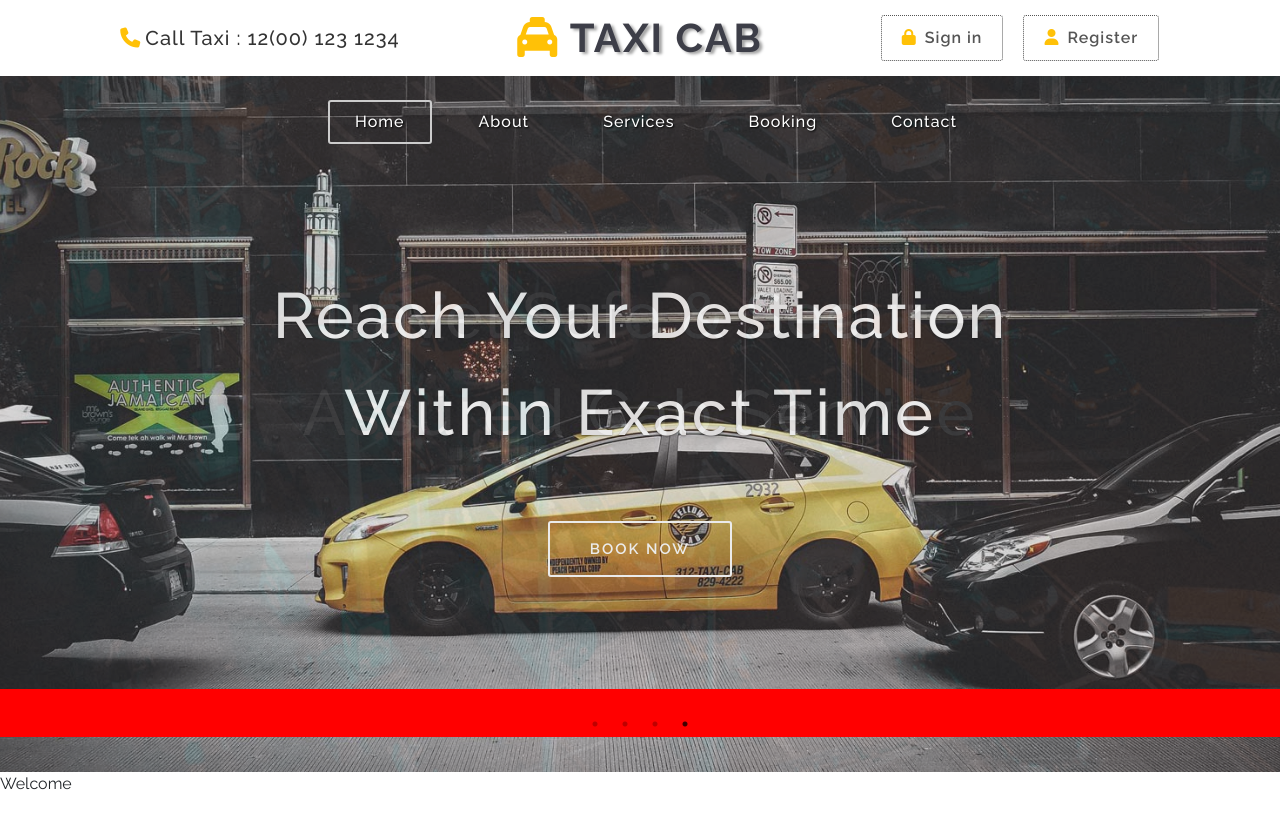
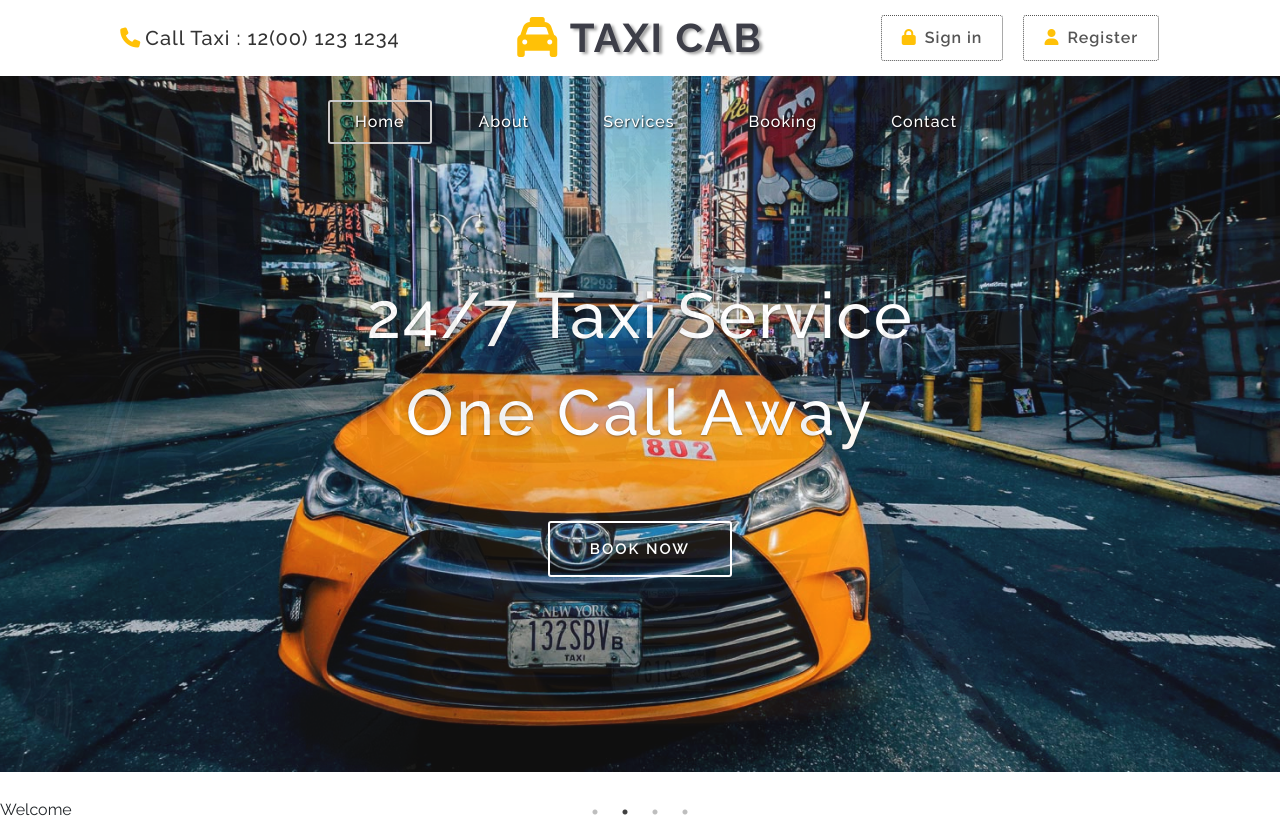
Before and after one commit to Cyber9jaDev/Car-Booking-System, a React (Vite) app in the folder client/: page / in a window 1280 px wide. Before the commit the page ends 800 px from the top, so only its background shows below. Built offline with nearby package versions, Linux system fonts and the light colour scheme.

Commit message:
updated slider

```diff
--- a/client/src/components/users/Slider.tsx
+++ b/client/src/components/users/Slider.tsx
@@ -8,6 +8,10 @@ import { ReactElement } from 'react';
 type CustomDotsType = (dots:ReactElement) => ReactElement;
 
 type CustomPagingType = (dot: number) => ReactElement;
+
+type ArrowType = () => ReactElement;
+
+
 
 type SliderObjType = {
   dots: boolean,
@@ -20,33 +24,24 @@ type SliderObjType = {
   arrows: boolean,
   fade: boolean,
   appendDots: CustomDotsType,
+
   // customPaging: CustomPagingType
 }
 
 const ReactSlider = () => {
   const settings : SliderObjType = {
-    arrows: true,
+    arrows: false,
     fade: true,
     dots: true,
     autoplay: true,
-    autoplaySpeed: 1000,
+    autoplaySpeed: 5000,
     infinite: true,
-    speed: 2000,
+    speed: 5000,
     slidesToShow: 1,
     slidesToScroll: 1,
-    appendDots: dots => <ul className='slick-dots'> { dots } </ul>,
-    // customPaging: (i) => <button style={{
-    //   fontSize: '2em',
-
-    // }}>{i + 1}</button>
-    // customPaging: (i) => <button style={{
-    //   content: '',
-    //   color: 'white',
-    //   fontSize: '1em',
-    //   // width: '50px',
-    //   // height: '50px',
-    //   // background: 'white'
-    // }}>{i + 1}</button>
+    appendDots: dots => <div>
+      <ul style={{ margin: "0px" }} className='slick-dots'> { dots } </ul>
+    </div>,
   }
 
   return (
--- a/client/src/sass/banner.scss
+++ b/client/src/sass/banner.scss
@@ -1,13 +1,14 @@
 #banner{
   position: relative;
-  // min-height: calc(100vh - 78px);
+  left: 0;
+  min-height: calc(100vh - 78px);
   // min-height: 728px !important;
   // max-height: 80vh;
-  min-height: 87vh;
-  max-height: 87vh;
+  // min-height: 87vh;
+  // max-height: 87vh;
   height: 100%;
   // max-height: 90vh;
-  background: black;
+  // background: black;
   // max-height: 728px !important;
 
   nav{
@@ -45,13 +46,15 @@
   }
 
   .slick-dots{
-    position: absolute !important;
-    margin-bottom: 60px !important;
-    font-size: 2em;
-    background: red !important;
-    // width: 10px;
-    // height: 10px;
+    // position: absolute !important;
+    // margin-bottom: 60px !important;
+    // font-size: 2em;
+    // background: red !important;
+    // color: 'white';
+    // z-index: 1;
+
   }
+
 
   .slider-container{
     position: absolute;
@@ -59,8 +62,8 @@
     width: 100% !important;
     margin-right: auto;
     left: 0 !important;
-    overflow-x: hidden !important;
-    height: 100%;
+    // overflow-x: hidden !important;
+    // height: 100%;
   }
 
   .slider-container > .wrapper{
```
